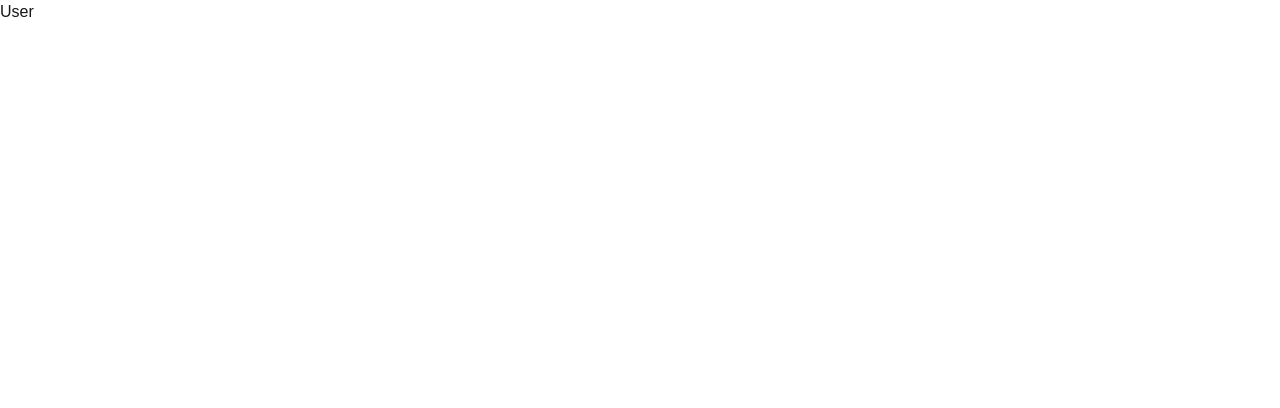
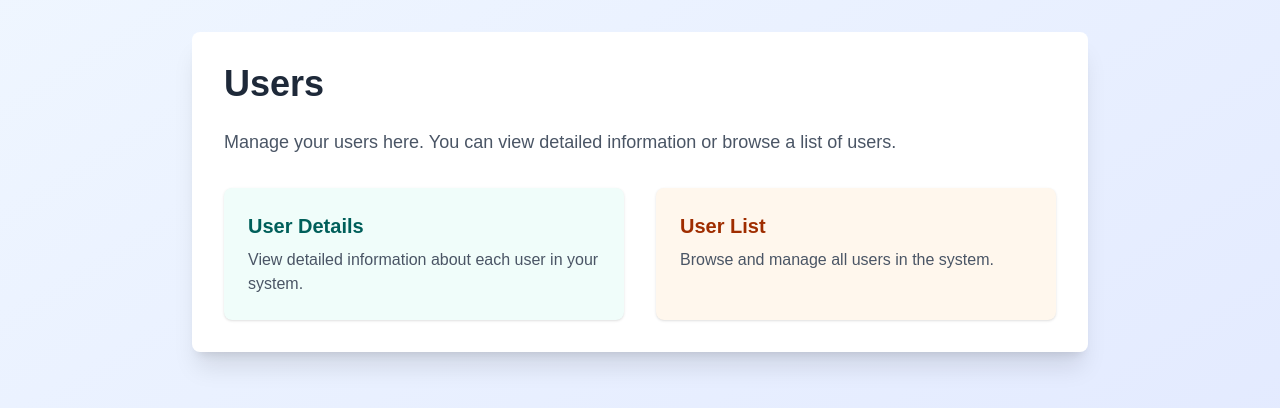
Before and after one commit to bad-Al-code/Tools, a Next.js app in the folder nextjs/: page /dashboard/users in a window 1280 px wide. Shown: the top 408 px of the page. Built offline with nearby package versions, Linux system fonts and the light colour scheme.

Commit message:
feat(nextjs): add styles for users page

```diff
--- a/nextjs/src/app/dashboard/users/page.tsx
+++ b/nextjs/src/app/dashboard/users/page.tsx
@@ -1,7 +1,44 @@
-import React from 'react';
+import Link from 'next/link';
 
-const User = () => {
-    return <div>User</div>;
+const Users = () => {
+    return (
+        <div className="min-h-screen bg-gradient-to-br from-blue-50 to-indigo-100 p-8">
+            <div className="max-w-4xl mx-auto bg-white rounded-lg shadow-xl p-8">
+                <h1 className="text-4xl font-bold text-gray-800 mb-6">Users</h1>
+                <p className="text-lg text-gray-600 mb-8">
+                    Manage your users here. You can view detailed information or
+                    browse a list of users.
+                </p>
+
+                <div className="grid grid-cols-1 md:grid-cols-2 lg:grid-cols-2 gap-8">
+                    <Link
+                        href="/dashboard/users/users-details"
+                        className="bg-teal-50 p-6 rounded-lg shadow-sm hover:shadow-lg transition-shadow"
+                    >
+                        <h2 className="text-xl font-semibold text-teal-800 mb-2">
+                            User Details
+                        </h2>
+                        <p className="text-gray-600">
+                            View detailed information about each user in your
+                            system.
+                        </p>
+                    </Link>
+
+                    <Link
+                        href="/dashboard/users/users-list"
+                        className="bg-orange-50 p-6 rounded-lg shadow-sm hover:shadow-lg transition-shadow"
+                    >
+                        <h2 className="text-xl font-semibold text-orange-800 mb-2">
+                            User List
+                        </h2>
+                        <p className="text-gray-600">
+                            Browse and manage all users in the system.
+                        </p>
+                    </Link>
+                </div>
+            </div>
+        </div>
+    );
 };
 
-export default User;
+export default Users;
```
